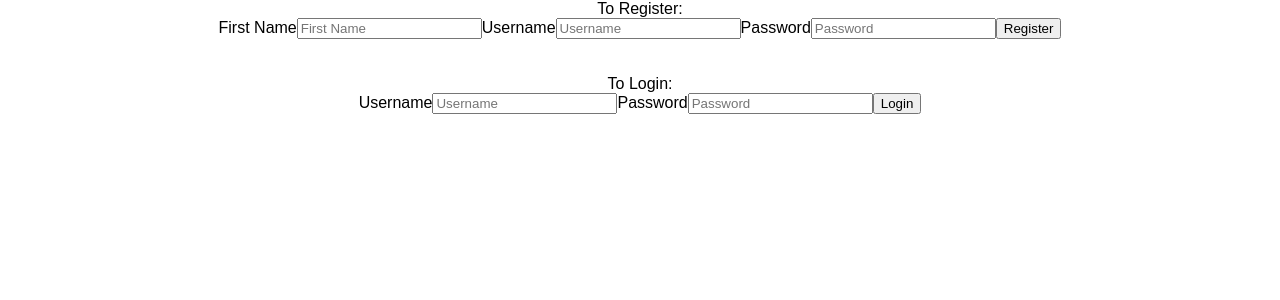
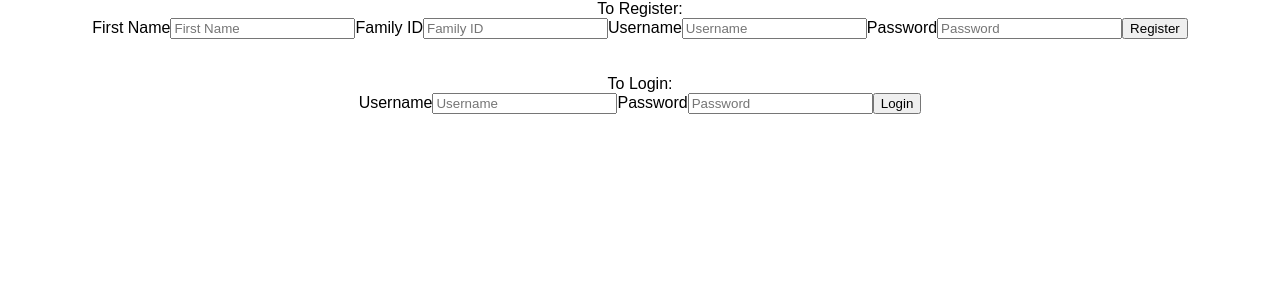
Before and after one commit to celestegerard/remomber_f, a React (Create React App) app: page / in a window 1280 px wide. Shown: the top 300 px of the page. Built offline with nearby package versions, Linux system fonts and the light colour scheme; no server answers; the HTML template or start-up script is replaced by a standard one.

Commit message:
added family_id to registration

```diff
--- a/src/App.js
+++ b/src/App.js
@@ -59,7 +59,19 @@ class App extends Component {
   }
 
   handleMemoryFormSubmit = (e) => {
-    console.log(e)
+    e.preventDefault();
+    console.log(e.target.value);
+    fetch(
+      `http://localhost:3001/api/v1/memories`,
+      {
+        method: "POST",
+        headers: {
+          "Content-Type": "application/json" },
+        body: JSON.stringify({ body: e.target.value })
+      }
+    )
+    .then(res => res.json())
+    .then(data => console.log(data))
   }
 
 
--- a/src/components/LoginForm.js
+++ b/src/components/LoginForm.js
@@ -29,7 +29,6 @@ class LoginForm extends Component {
       console.log(json);
       localStorage.setItem('token', json.token);
       localStorage.setItem('id', json.id);
-      console.log(localStorage);
     })
   }
 
--- a/src/components/RegistrationForm.js
+++ b/src/components/RegistrationForm.js
@@ -7,6 +7,7 @@ class RegistrationForm extends Component {
     username: "",
     password: "",
     first_name: "",
+    family_id: "",
     token: ""
   }
 
@@ -26,7 +27,12 @@ class RegistrationForm extends Component {
           "Content-Type": "application/json",
           "Authorization": localStorage.getItem("token")
         },
-        body: JSON.stringify({ username: this.state.username, password: this.state.password, first_name: this.state.first_name })
+        body: JSON.stringify({
+          username: this.state.username,
+          password: this.state.password,
+          first_name: this.state.first_name,
+          family_id: this.state.family_id
+        })
       }
     )
     .then(res => res.json())
@@ -39,7 +45,6 @@ class RegistrationForm extends Component {
   }
 
   render() {
-    // console.log( "registration", this.state);
     return (
       <div className="registration">
         <form onSubmit={this.handleSubmit}>
@@ -50,6 +55,14 @@ class RegistrationForm extends Component {
             placeholder="First Name"
             onChange={this.handleChange}
             value={this.state.first_name}
+          />
+        <label htmlFor="family_id">Family ID</label>
+          <input
+            type="text"
+            name="family_id"
+            placeholder="Family ID"
+            onChange={this.handleChange}
+            value={this.state.family_id}
           />
           <label htmlFor="username">Username</label>
           <input
--- a/src/containers/MemoryForm.js
+++ b/src/containers/MemoryForm.js
@@ -11,7 +11,7 @@ class MemoryForm extends Component {
         type="text"
         name="memory"
         placeholder="what happened?"
-        onSubmit={(e) => this.props.handleMemoryFormSubmit(e)}
+        onSubmit={ (e) => this.props.handleMemoryFormSubmit(e)}
       />
       <input type="submit" value="done" />
     </form>
--- a/src/containers/NavBar.js
+++ b/src/containers/NavBar.js
@@ -13,4 +13,5 @@ class NavBar extends Component {
     )
   }
 }
+
 export default NavBar;
```
